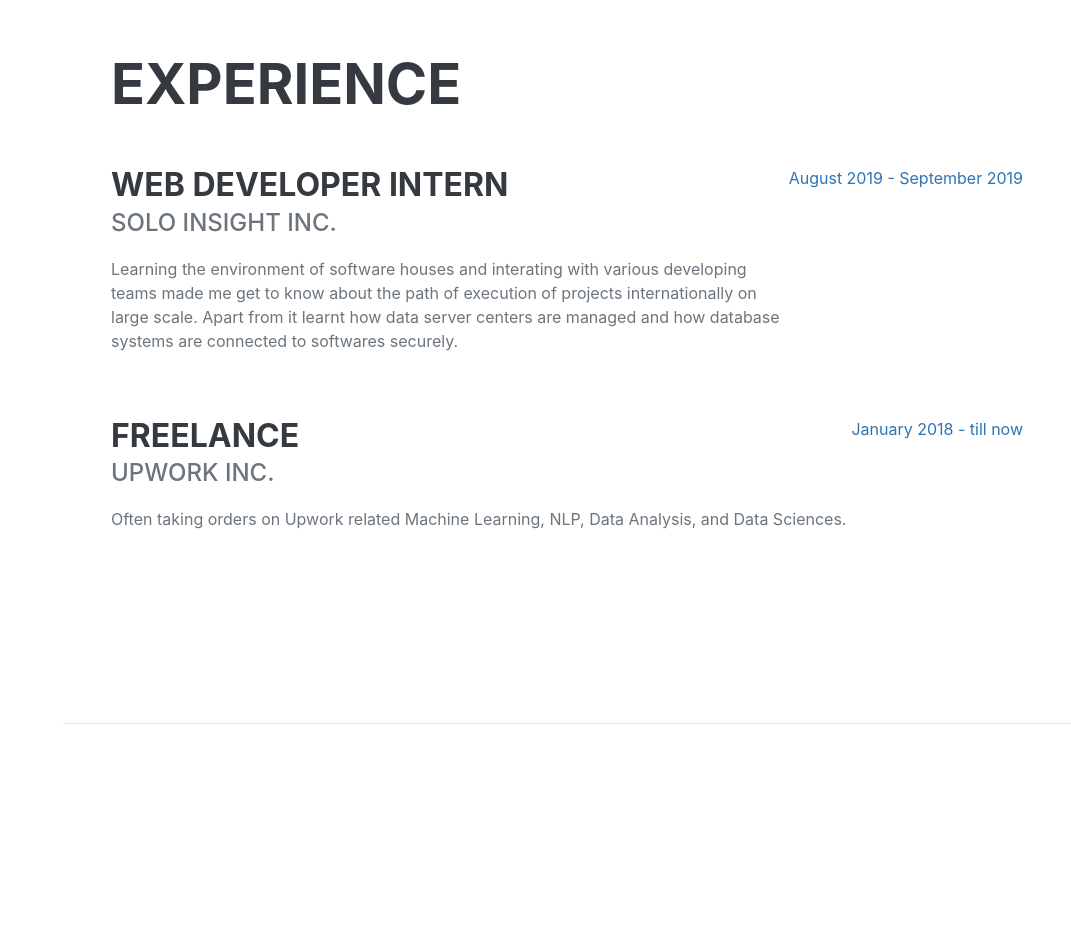
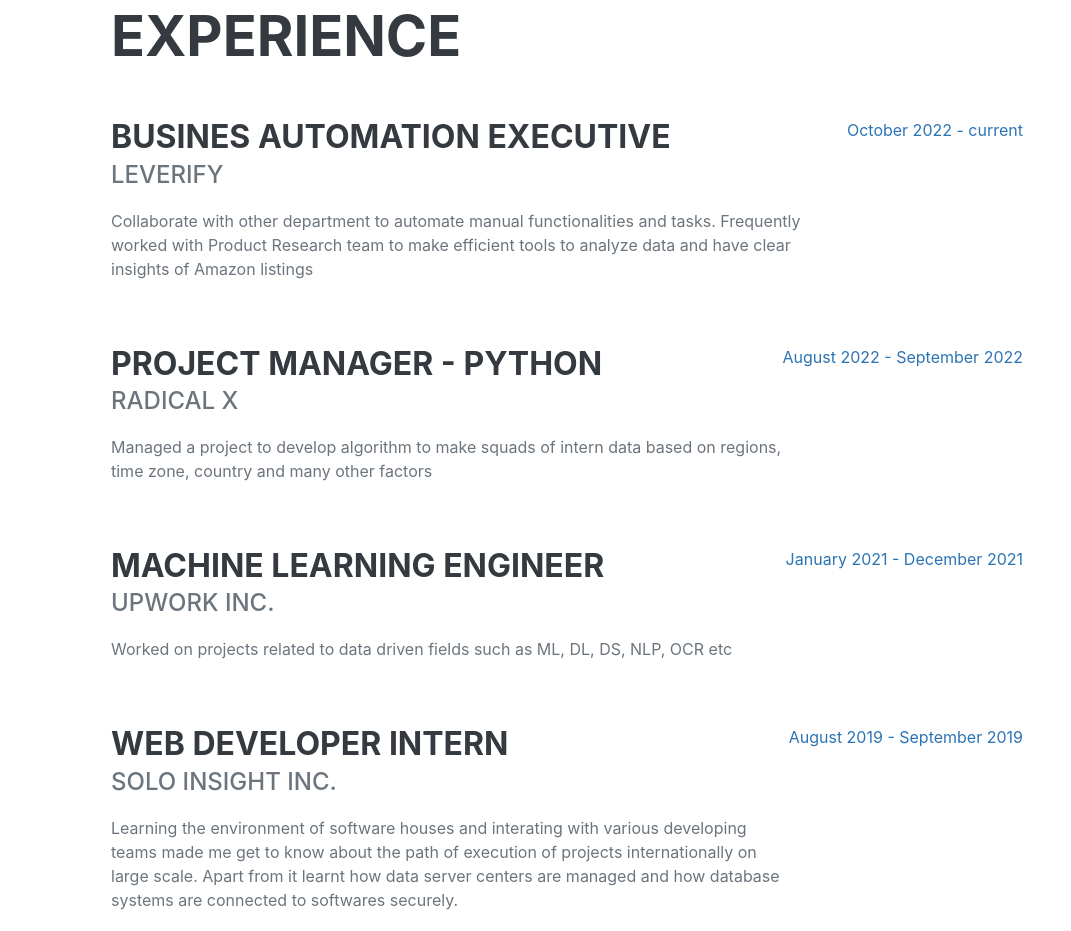
Before and after one commit to rafayaar/profile, a plain HTML site: page index.html in a window 1280 px wide. Shown: the part 878-1809 px from the top of the page, without its empty margins (209-1280 px from the left). Drawn offline with nearby package versions, Linux system fonts and the light colour scheme; a web font is replaced by a local one.

Commit message:
Update index.html

```diff
--- a/index.html
+++ b/index.html
@@ -68,6 +68,34 @@
                     <h2 class="mb-5">Experience</h2>
                     <div class="d-flex flex-column flex-md-row justify-content-between mb-5">
                         <div class="flex-grow-1">
+                            <h3 class="mb-0">Busines Automation Executive</h3>
+                            <div class="subheading mb-3">Leverify</div>
+                            <p>Collaborate with other department to automate manual functionalities and tasks. Frequently worked with Product Research team to make efficient tools to analyze data and have clear insights of Amazon listings
+                            </p>
+                        </div>
+                        <div class="flex-shrink-0"><span class="text-primary">October 2022 - current</span></div>
+                    </div>
+                    <div class="d-flex flex-column flex-md-row justify-content-between mb-5">
+                        <div class="flex-grow-1">
+                            <h3 class="mb-0">Project Manager - Python</h3>
+                            <div class="subheading mb-3">Radical X</div>
+                            <p>Managed a project to develop algorithm to make squads of intern data based on regions, time zone, country and many other factors
+                            </p>
+                        </div>
+                        <div class="flex-shrink-0"><span class="text-primary">August 2022 - September 2022</span></div>
+                    </div>
+                    <div class="d-flex flex-column flex-md-row justify-content-between mb-5">
+                        <div class="flex-grow-1">
+                            <h3 class="mb-0">Machine Learning Engineer</h3>
+                            <div class="subheading mb-3">UpWork Inc.</div>
+                            <p>Worked on projects related to data driven fields such as ML, DL, DS, NLP, OCR etc
+                            </p>
+                        </div>
+                        <div class="flex-shrink-0"><span class="text-primary">January 2021 - December 2021</span></div>
+                    </div>
+
+                    <div class="d-flex flex-column flex-md-row justify-content-between mb-5">
+                        <div class="flex-grow-1">
                             <h3 class="mb-0">Web Developer Intern</h3>
                             <div class="subheading mb-3">Solo Insight Inc.</div>
                             <p>Learning the environment of software houses and interating with various
@@ -78,15 +106,7 @@
                         </div>
                         <div class="flex-shrink-0"><span class="text-primary">August 2019 - September 2019</span></div>
                     </div>
-                    <div class="d-flex flex-column flex-md-row justify-content-between mb-5">
-                        <div class="flex-grow-1">
-                            <h3 class="mb-0">Freelance</h3>
-                            <div class="subheading mb-3">UpWork Inc.</div>
-                            <p>Often taking orders on Upwork related Machine Learning, NLP, Data Analysis, and Data Sciences.
-                            </p>
-                        </div>
-                        <div class="flex-shrink-0"><span class="text-primary">January 2018 - till now</span></div>
-                    </div>
+
                 </div>
             </section>
             <hr class="m-0" />
```
